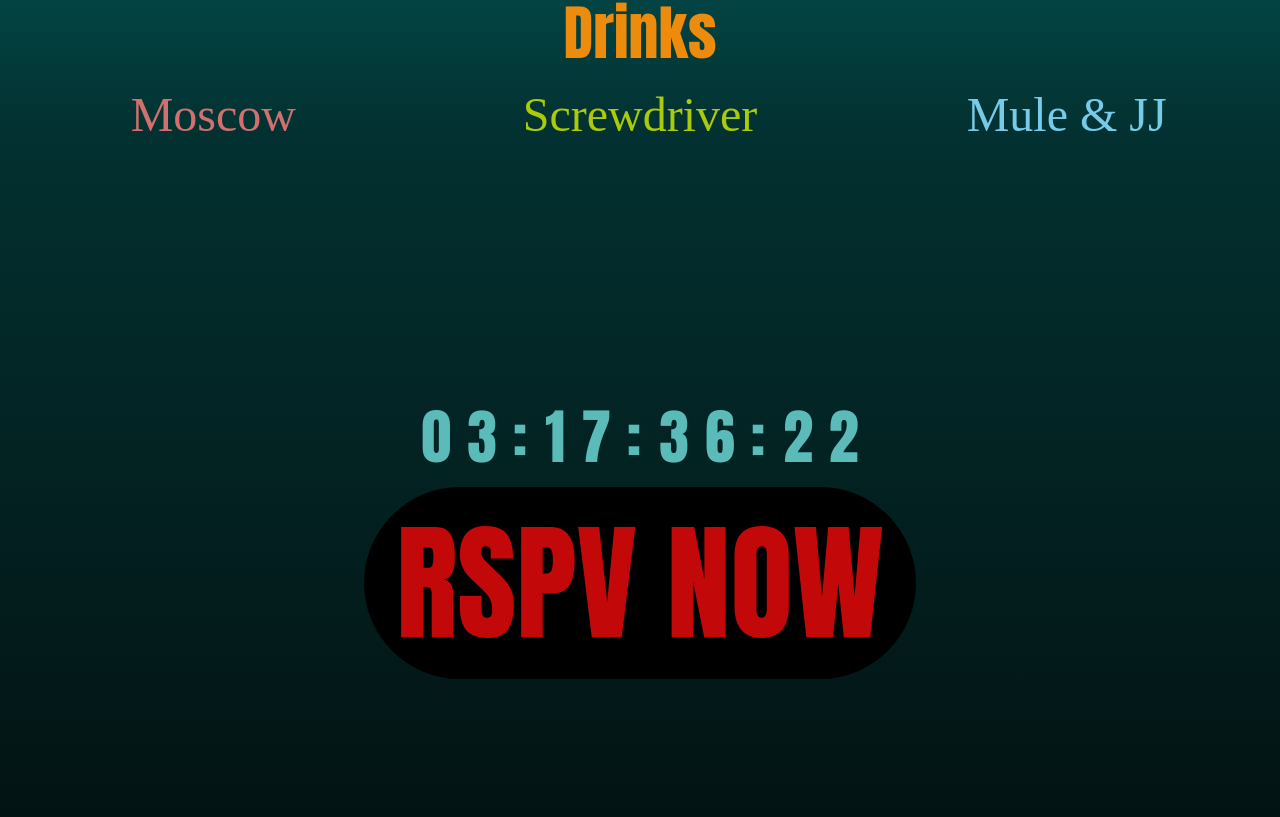
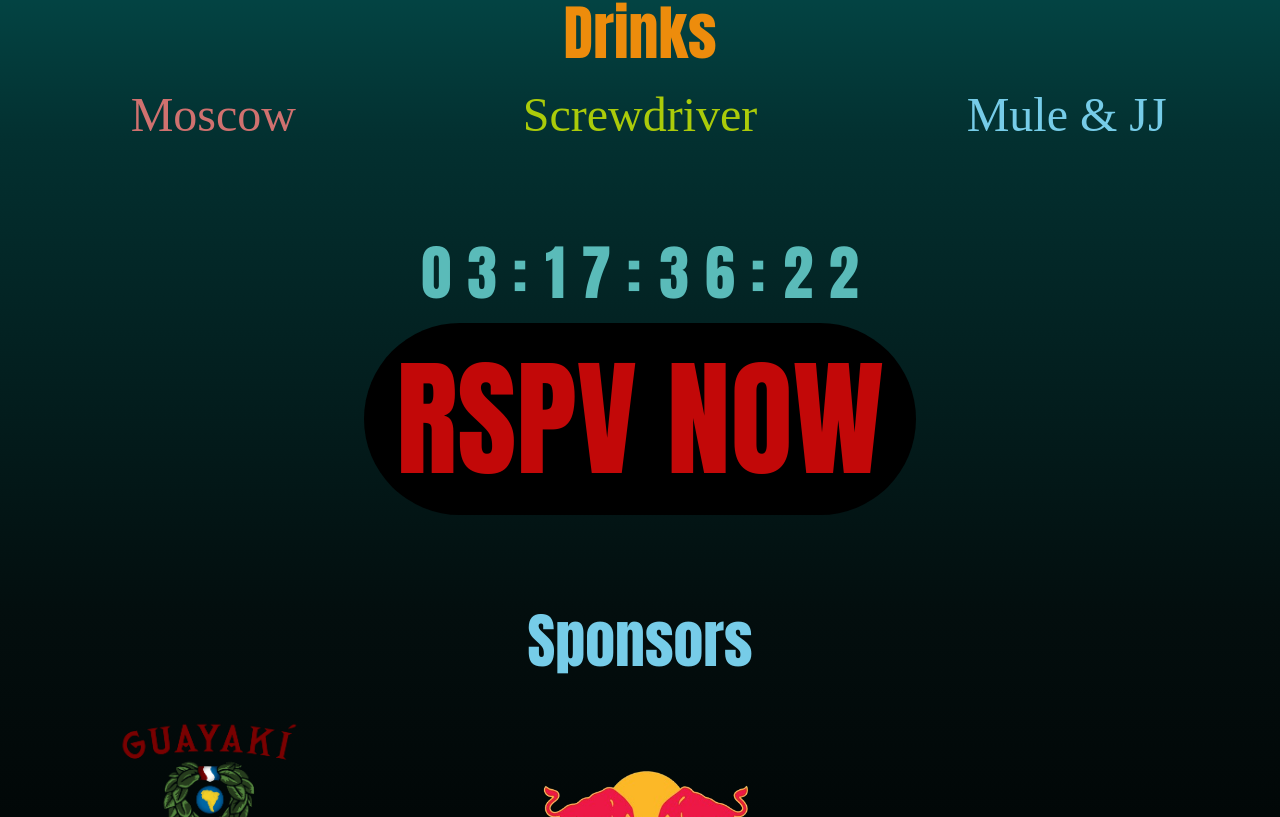
Before and after one commit to houstongunter/kappapalooza1, a React (Vite) app: page / in a window 1280 px wide. Shown: the part 2303-3120 px from the top of the page. Built offline with nearby package versions, Linux system fonts and the light colour scheme; a web font is replaced by a local one.

Commit message:
rsvp spacing

```diff
--- a/src/components/RSVP.jsx
+++ b/src/components/RSVP.jsx
@@ -2,7 +2,7 @@ import Countdown from "./Countdown";
 
 const RSVP = () => {
   return (
-    <div className="h-full bg-gradient-to-b from-kappa-bluefour to-kappa-bluefive flex flex-col justify-center items-center">
+    <div className="h-fit py-24 bg-gradient-to-b from-kappa-bluefour to-kappa-bluefive flex flex-col justify-center items-center">
       <div className="pb-3">
         <Countdown />
       </div>
```
